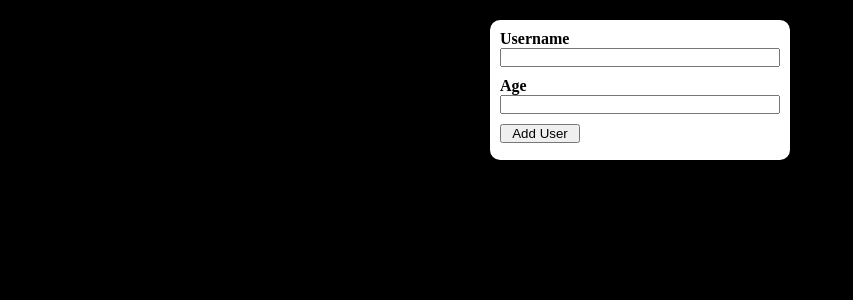
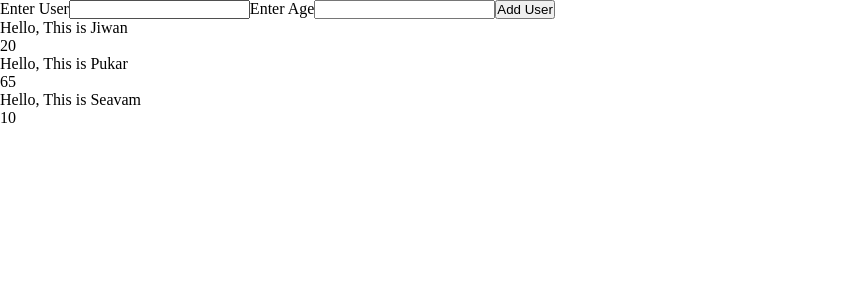
Before and after one commit to JiwanChaudhary/username-and-age-validation, a React (Create React App) app: page / in a window 1280 px wide. Shown: the top 300 px of the page, without its empty margins (0-853 px from the left). Built offline with nearby package versions, Linux system fonts and the light colour scheme.

Commit message:
previous data deleted and new data added

```diff
--- a/package.json
+++ b/package.json
@@ -10,6 +10,7 @@
     "react-dom": "^18.1.0",
     "react-scripts": "5.0.1",
     "styled-components": "^5.3.5",
+    "uuidv4": "^6.2.13",
     "web-vitals": "^2.1.4"
   },
   "scripts": {
--- a/src/App.js
+++ b/src/App.js
@@ -1,10 +1,15 @@
-import "./App.css"
+// import { useState } from "react";
+import "./App.css";
+// import UserData from "./components/UserData";
 import UserAge from "./components/UserAge";
+import AddUser from "./components/AddUser";
 
 function App() {
+  // const [username, setUsername] = useState(UserData);
   return (
     <>
-    <UserAge />
+      <AddUser />
+      <UserAge />
     </>
   );
 }
--- /dev/null
+++ b/src/components/AddUser.jsx
@@ -0,0 +1,17 @@
+import React from "react";
+
+const AddUser = () => {
+  return (
+    <div>
+      <form>
+        <label htmlFor="user">Enter User</label>
+        <input type="text" id="user" />
+        <label htmlFor="age">Enter Age</label>
+        <input type="number" id="age" />
+        <button type="submit">Add User</button>
+      </form>
+    </div>
+  );
+};
+
+export default AddUser;
--- a/src/components/UserAge.jsx
+++ b/src/components/UserAge.jsx
@@ -1,19 +1,19 @@
-import React from 'react'
-import { Wrapper, Form, Username, UsernameInput, Age, AgeInput, AddUser } from './UserAge.styled'
+import React from "react";
+import UserData from "./UserData";
 
 const UserAge = () => {
   return (
-      <Wrapper>
-          <Form>
-                <Username htmlFor='user'>Username</Username>
-                <UsernameInput id='user' />
-                <Age htmlFor='age'>Age</Age>
-                <AgeInput id='age'/>
-                <AddUser>Add User</AddUser>
-          </Form>
-      </Wrapper>
+    <div>
+      {UserData.map((data) => {
+        return (
+          <div key={data.id}>
+            <p>{data.user}</p>
+            <p>{data.age}</p>
+          </div>
+        );
+      })}
+    </div>
+  );
+};
 
-  )
-}
-
-export default UserAge
+export default UserAge;
--- /dev/null
+++ b/src/components/UserData.jsx
@@ -0,0 +1,20 @@
+import { v4 as uuidv4 } from "uuid";
+const UserData = [
+  {
+    id: uuidv4(),
+    user: "Hello, This is Jiwan",
+    age: 20,
+  },
+  {
+    id: uuidv4(),
+    user: "Hello, This is Pukar",
+    age: 65,
+  },
+  {
+    id: uuidv4(),
+    user: "Hello, This is Seavam",
+    age: 10,
+  },
+];
+
+export default UserData;
```
Also changed, not shown: src/components/UserAgeValidation.jsx (added, +9 -0 lines), 1 other file (tests, documents, lock files or other folders).
